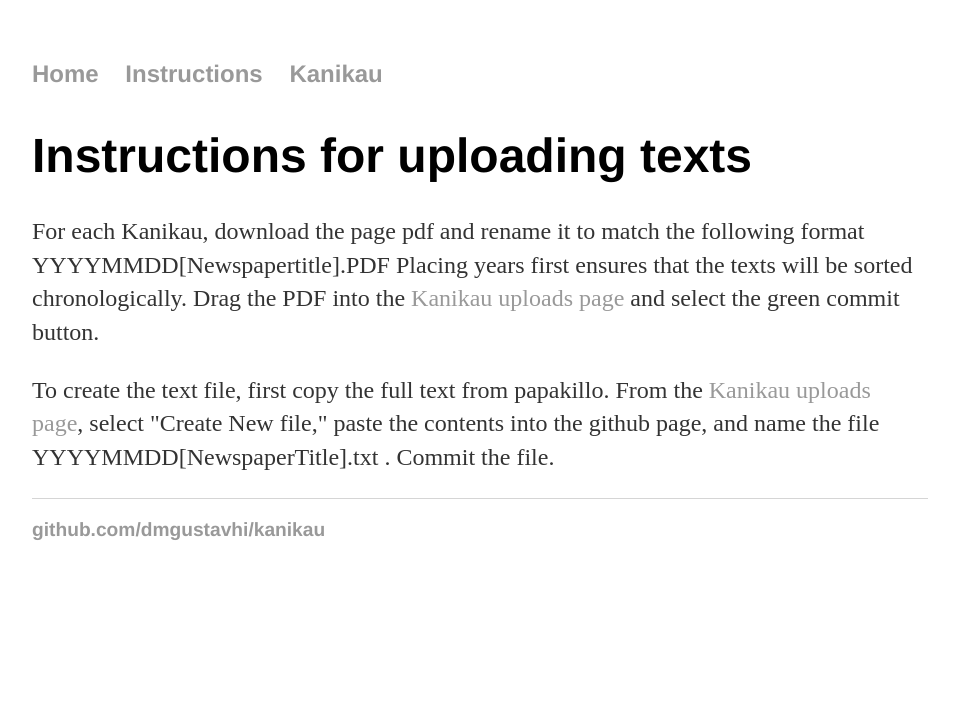
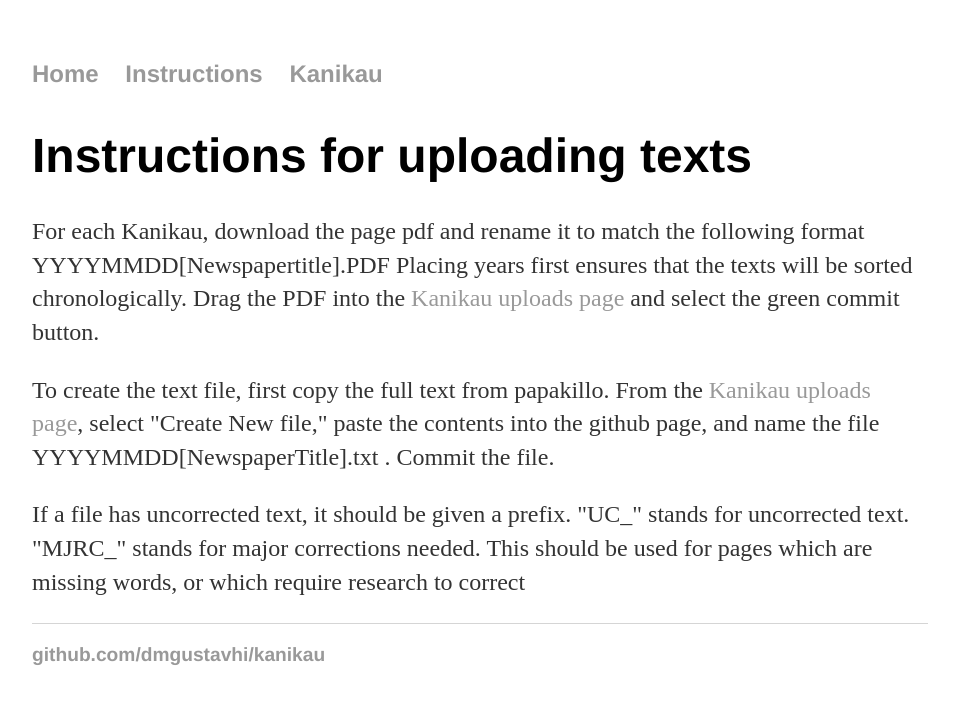
Before and after one commit to dmgustavhi/dmgustavhi.github.io, a Jekyll site: the page built from about/index.html, in a window 1280 px wide. Shown: the top 704 px of the page, without its empty margins (160-1119 px from the left). Built offline with Jekyll 4.4.1, drawn with Linux system fonts in a browser that asks for light colours.

Commit message:
Update index.html

```diff
--- a/about/index.html
+++ b/about/index.html
@@ -6,4 +6,5 @@
 	<h1>Instructions for uploading texts</h1>
 	<p>For each Kanikau, download the page pdf and rename it to match the following format YYYYMMDD[Newspapertitle].PDF Placing years first ensures that the texts will be sorted chronologically. Drag the PDF into the <a href="https://github.com/dmgustavhi/kanikau.github.io/tree/master/uploads">Kanikau uploads page</a> and select the green commit button.</p>
   <p>To create the text file, first copy the full text from papakillo. From the <a href="https://github.com/dmgustavhi/kanikau.github.io/tree/master/uploads">Kanikau uploads page</a>, select "Create New file," paste the contents into the github page, and name the file YYYYMMDD[NewspaperTitle].txt . Commit the file. </p>
+	<p>If a file has uncorrected text, it should be given a prefix. "UC_" stands for uncorrected text. "MJRC_" stands for major corrections needed. This should be used for pages which are missing words, or which require research to correct</p>
 </div><!-- /.blurb -->
```
